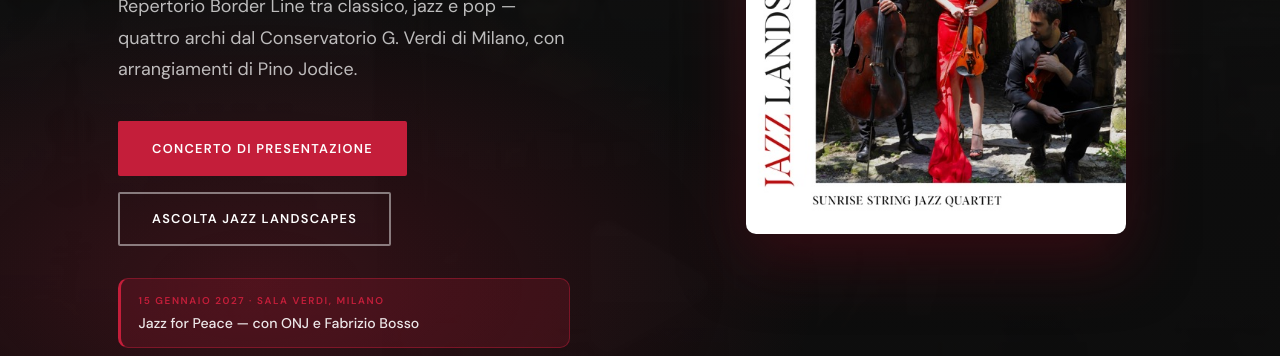
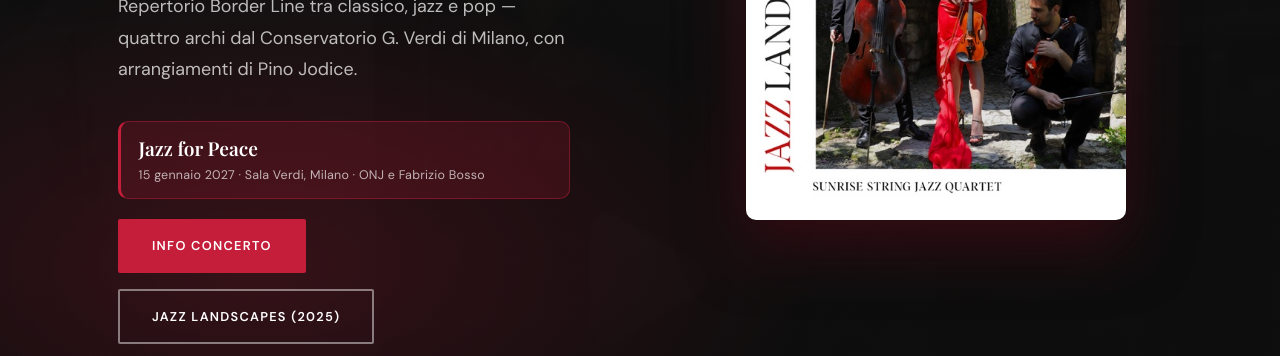
Before and after one commit to danielkhelz/sunrise-string-jazz-quartet, a plain HTML site: page index.html in a window 1280 px wide. Shown: the part 443-799 px from the top of the page. Drawn offline with nearby package versions, Linux system fonts and the light colour scheme; a web font is replaced by a local one.

Commit message:
Hero: un blocco promo e due CTA senza duplicati

```diff
--- a/css/style.css
+++ b/css/style.css
@@ -631,8 +631,9 @@ section[id] {
 .hero__upcoming {
   display: flex;
   flex-direction: column;
-  gap: 0.2rem;
-  margin-top: 1rem;
+  gap: 0.35rem;
+  margin-top: 0.25rem;
+  margin-bottom: 1.25rem;
   max-width: 520px;
   margin-inline: auto;
   padding: 0.85rem 1.1rem;
@@ -649,19 +650,21 @@ section[id] {
   border-color: var(--accent);
 }
 
+.hero__upcoming-text {
+  font-family: var(--font-display);
+  font-size: 1.2rem;
+  font-weight: 600;
+  color: var(--white);
+  line-height: 1.25;
+}
+
 .hero__upcoming-label {
-  font-size: 0.62rem;
-  font-weight: 700;
-  letter-spacing: 0.16em;
-  text-transform: uppercase;
-  color: var(--accent);
-}
-
-.hero__upcoming-text {
-  font-size: 0.88rem;
-  font-weight: 500;
-  color: rgba(255, 255, 255, 0.9);
-  line-height: 1.45;
+  font-size: 0.78rem;
+  font-weight: 400;
+  letter-spacing: 0.02em;
+  text-transform: none;
+  color: rgba(255, 255, 255, 0.68);
+  line-height: 1.5;
 }
 
 /* About */
@@ -2595,7 +2598,6 @@ section[id] {
     letter-spacing: 0.06em;
   }
 
-  .hero__badge--secondary,
   .hero__upcoming {
     display: none;
   }
--- a/index.html
+++ b/index.html
@@ -81,17 +81,13 @@
           <p class="hero__eyebrow">Quartetto d'archi jazz</p>
           <h1 class="hero__title">Sunrise String<br><span>Jazz Quartet</span></h1>
           <p class="hero__subtitle">Repertorio Border Line tra classico, jazz e pop — quattro archi dal Conservatorio G. Verdi di Milano, con arrangiamenti di Pino Jodice.</p>
+          <a href="#album-upcoming" class="hero__upcoming">
+            <span class="hero__upcoming-text">Jazz for Peace</span>
+            <span class="hero__upcoming-label">15 gennaio 2027 · Sala Verdi, Milano · ONJ e Fabrizio Bosso</span>
+          </a>
           <div class="hero__cta">
-            <a href="#concerts" class="btn btn--primary">Concerto di presentazione</a>
-            <a href="#album-landscapes" class="btn btn--ghost btn--light">Ascolta Jazz Landscapes</a>
-          </div>
-          <a href="#concerts" class="hero__upcoming">
-            <span class="hero__upcoming-label">15 gennaio 2027 · Sala Verdi, Milano</span>
-            <span class="hero__upcoming-text">Jazz for Peace — con ONJ e Fabrizio Bosso</span>
-          </a>
-          <div class="hero__badge hero__badge--secondary">
-            <span class="hero__badge-dot"></span>
-            Out Now — Jazz Landscapes (2025)
+            <a href="#concerts" class="btn btn--primary">Info concerto</a>
+            <a href="#album-landscapes" class="btn btn--ghost btn--light">Jazz Landscapes (2025)</a>
           </div>
         </div>
         <div class="hero__album">
```
